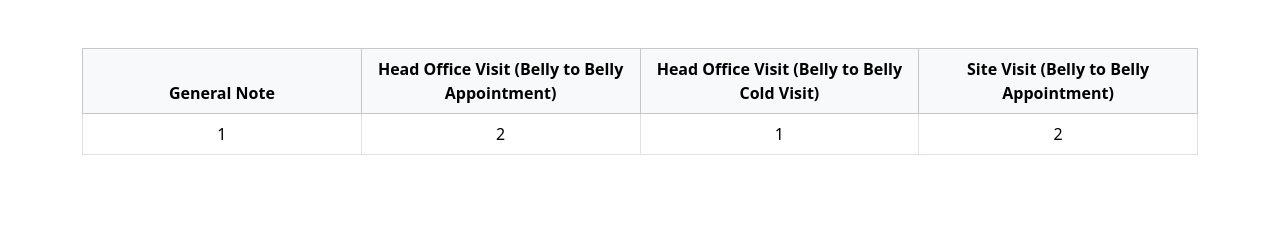
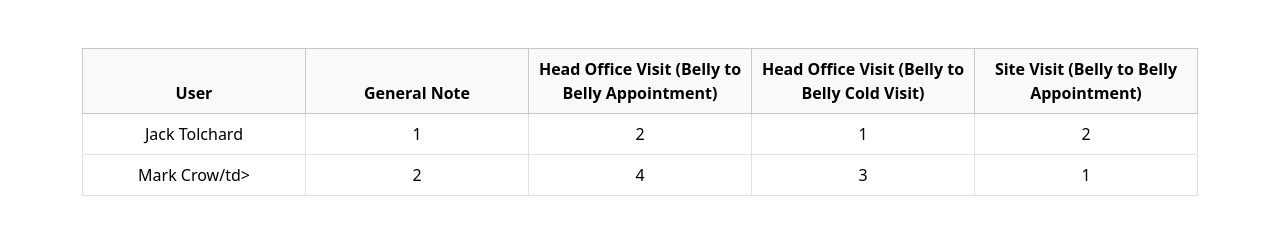
Before and after one commit to paulwaterspatt/HHReport1, a plain HTML site: page index.html in a window 1280 px wide. Drawn offline with nearby package versions, Linux system fonts and the light colour scheme.

Commit message:
Update index.html

```diff
--- a/index.html
+++ b/index.html
@@ -23,6 +23,7 @@
     <table class="table table-bordered fixed-table">
       <thead class="table-light">
         <tr>
+          <th style="width: 25%;">User</th>
           <th style="width: 25%;">General Note</th>
           <th style="width: 25%;">Head Office Visit (Belly to Belly Appointment)</th>
           <th style="width: 25%;">Head Office Visit (Belly to Belly Cold Visit)</th>
@@ -31,10 +32,18 @@
       </thead>
       <tbody>
         <tr>
+          <td>Jack Tolchard</td>
           <td>1</td>
           <td>2</td>
           <td>1</td>
           <td>2</td>
+        </tr>
+        <tr>
+          <td>Mark Crow/td>
+          <td>2</td>
+          <td>4</td>
+          <td>3</td>
+          <td>1</td>
         </tr>
       </tbody>
     </table>
```
